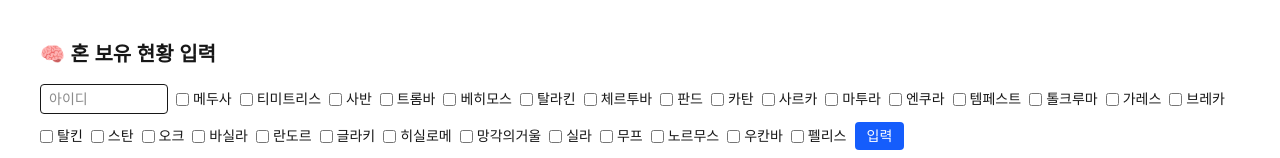
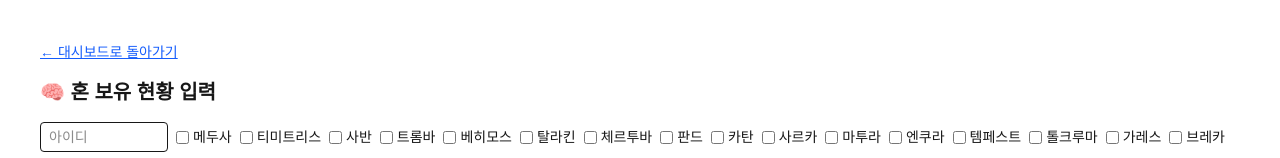
Before and after one commit to donghyun063/boss-tracker, a Next.js app: page /soul in a window 1280 px wide. Shown: the top 158 px of the page. Built offline with nearby package versions, Linux system fonts and the light colour scheme; no server answers; the database is empty.

Commit message:
집혼현황 변경

```diff
--- a/app/soul/page.tsx
+++ b/app/soul/page.tsx
@@ -3,6 +3,7 @@
 import { useEffect, useState } from 'react';
 import { ref, push, onValue, set, remove } from 'firebase/database';
 import { database } from '@/lib/firebase';
+import { useRouter } from 'next/navigation';
 
 const bosses = [
   '메두사', '티미트리스', '사반', '트롬바', '베히모스', '탈라킨', '체르투바', '판드', '카탄',
@@ -12,6 +13,7 @@ const bosses = [
 ];
 
 export default function SoulPage() {
+  const router = useRouter();
   const [form, setForm] = useState<{ [key: string]: any }>({ id: '' });
   const [records, setRecords] = useState<any[]>([]);
   const [editKey, setEditKey] = useState<string | null>(null);
@@ -58,6 +60,14 @@ export default function SoulPage() {
 
   return (
     <main className="p-10">
+      {/* ✅ 대시보드로 돌아가기 버튼 */}
+      <button
+        onClick={() => router.push('/')}
+        className="text-sm text-blue-600 underline hover:text-blue-800 mb-4"
+      >
+        ← 대시보드로 돌아가기
+      </button>
+
       <h1 className="text-xl font-bold mb-4">🧠 혼 보유 현황 입력</h1>
 
       {/* ✅ 입력 폼 */}
```
